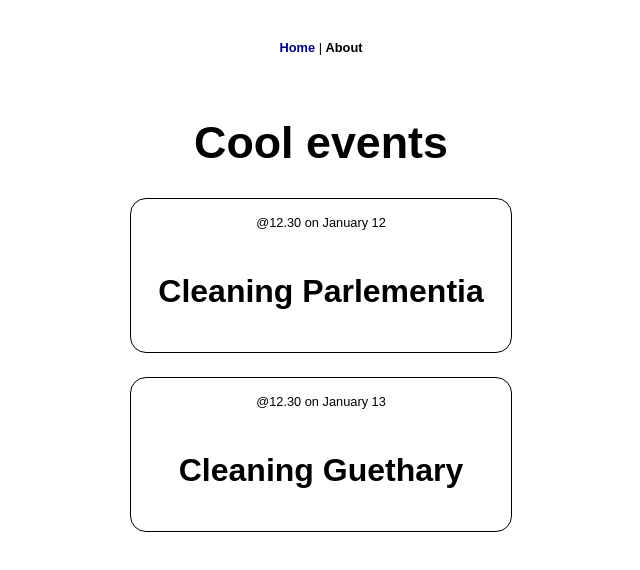
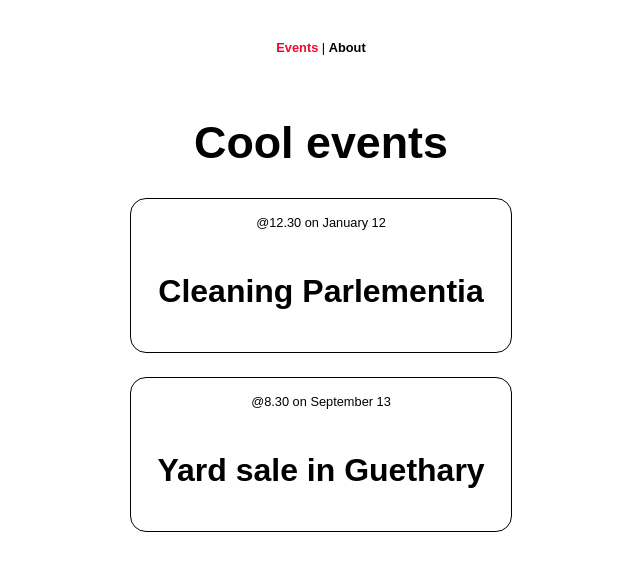
Before and after one commit to EstelleChardac/real-world-vue, a Vue app: page / in a window 1280 px wide. Shown: the top 570 px of the page, without its empty margins (319-959 px from the left). Built offline with nearby package versions, Linux system fonts and the light colour scheme.

Commit message:
completed L4 with routes

```diff
--- a/src/App.vue
+++ b/src/App.vue
@@ -1,6 +1,6 @@
 <template>
   <nav>
-    <router-link to="/">Home</router-link> |
+    <router-link to="/">Events</router-link> |
     <router-link to="/about">About</router-link>
   </nav>
   <h1>Cool events</h1>
@@ -40,6 +40,6 @@ nav a {
 }
 
 nav a.router-link-exact-active {
-  color: navy;
+  color: rgb(238, 9, 47);
 }
 </style>
--- a/src/router/index.js
+++ b/src/router/index.js
@@ -1,20 +1,17 @@
 import { createRouter, createWebHistory } from "vue-router";
-import Home from "../views/Home.vue";
+import EventList from "../views/EventList.vue";
+import About from "../views/About.vue";
 
 const routes = [
   {
     path: "/",
-    name: "home",
-    component: Home,
+    name: "EventList",
+    component: EventList,
   },
   {
     path: "/about",
     name: "about",
-    // route level code-splitting
-    // this generates a separate chunk (about.[hash].js) for this route
-    // which is lazy-loaded when the route is visited.
-    component: () =>
-      import(/* webpackChunkName: "about" */ "../views/About.vue"),
+    component: About,
   },
 ];
 
--- a/src/views/About.vue
+++ b/src/views/About.vue
@@ -1,5 +1,5 @@
 <template>
   <div class="about">
-    <h1>This is an about page</h1>
+    <h2>Make Euskadi clean again!</h2>
   </div>
 </template>
--- a/src/views/Home.vue
+++ b/src/views/EventList.vue
@@ -10,7 +10,7 @@ import EventCard from "@/components/EventCard.vue";
 
 export default {
   // eslint-disable-next-line
-  name: "Home",
+  name: "EventList",
   components: {
     EventCard,
   },
@@ -18,7 +18,7 @@ export default {
     return {
       events: [
         {
-          id: 58,
+          id: 1,
           category: "beach cleaning",
           title: "Cleaning Parlementia",
           bringBags: true,
@@ -27,12 +27,12 @@ export default {
         },
 
         {
-          id: 59,
-          category: "house cleaning",
-          title: "Cleaning Guethary",
+          id: 2,
+          category: "yard sale",
+          title: "Yard sale in Guethary",
           bringBags: true,
-          time: "12.30",
-          date: "January 13",
+          time: "8.30",
+          date: "September 13",
         },
       ],
     };
```
